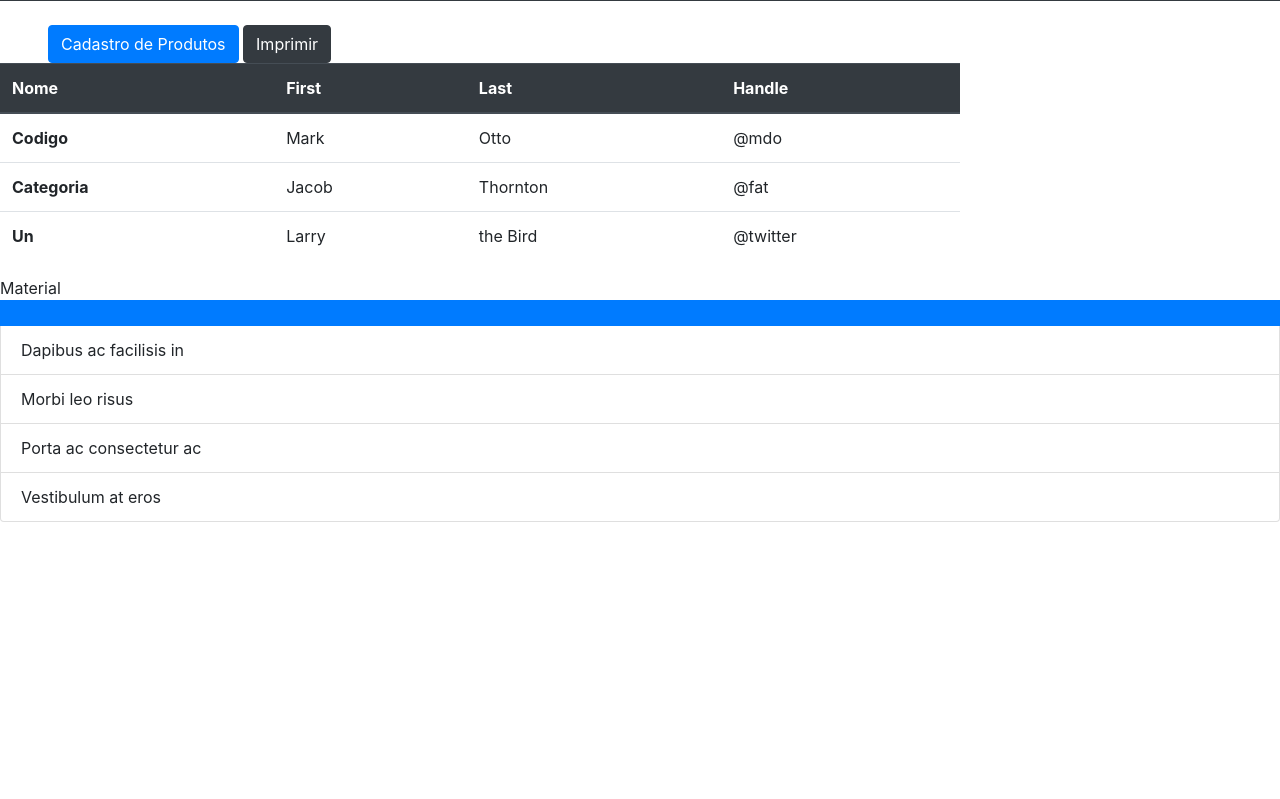
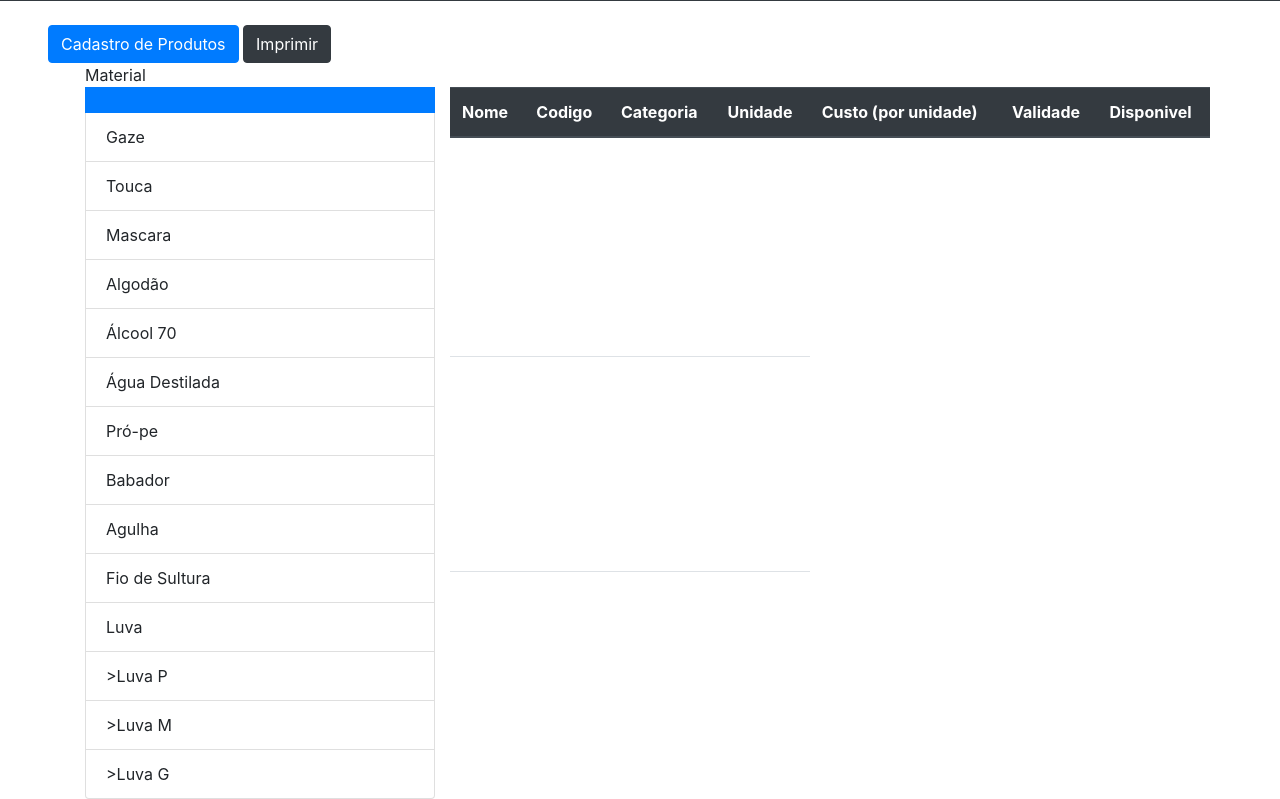
Before and after one commit to LordKariowa/projetoodonto, a PHP site: page /estoque.php in a window 1280 px wide. Shown: the part 413-1212 px from the top of the page. Before the commit the page ends 935 px from the top, so only its background shows below. Run offline with PHP 8.4, Linux system fonts and the light colour scheme; lists and menus that the app fills with data are empty.

Commit message:
Add files via upload

```diff
--- a/estoque.php
+++ b/estoque.php
@@ -15,8 +15,6 @@
 
 		<button type="button" class="btn btn-primary btn-md ml-5" data-toggle="modal" data-target="#modal1">Cadastro de Produtos</button>
         <button type="button" class="btn btn-dark">Imprimir</button>
-
-
         <!--Modal-->
 			<div class="modal fade" id="modal1" tabindex="-1" role="dialog" aria-labelledby="modalTitle" aria-hidden="true">
 				<div class="modal-dialog modal-dialog-centered" role="document">
@@ -27,7 +25,6 @@
 								<span aria-hidden="true">&times;</span>
 							</button>
 						</div>
-
 			      		<div class="modal-body">
 			        		<h5>Descrição do Material</h5>
 							<form class = "form-group mt-2" action="agendarCliente.php" method="post">
@@ -68,46 +65,64 @@
 				</div>
 			</div>
 
-		<table class="table w-75">
+<div class="container">
+ <div class= "row">
+
+<div class = "col-4">
+  <ul class="list-group"><t3>Material</t3>
+  <li class="list-group-item active"></li>
+  <li class="list-group-item">Gaze</li>
+  <li class="list-group-item">Touca</li>
+  <li class="list-group-item">Mascara</li>
+  <li class="list-group-item">Algodão</li>
+  <li class="list-group-item">Álcool 70</li>
+  <li class="list-group-item">Água Destilada</li>
+  <li class="list-group-item">Pró-pe</li>
+  <li class="list-group-item">Babador</li>
+  <li class="list-group-item">Agulha</li>
+  <li class="list-group-item">Fio de Sultura</li>
+  <li class="list-group-item">Luva</li>
+  <li class="list-group-item">>Luva P</li>
+  <li class="list-group-item">>Luva M</li>
+  <li class="list-group-item">>Luva G</li>
+  </ul>
+</div>
+
+		<table class="table w-100 col-8 mt-4">
   <thead class="thead-dark">
     <tr>
       <th scope="col">Nome</th>
-      <th scope="col">First</th>
-      <th scope="col">Last</th>
-      <th scope="col">Handle</th>
+      <th scope="col">Codigo</th>
+      <th scope="col">Categoria</th>
+      <th scope="col">Unidade</th>
+      <th scope="col">Custo (por unidade)</th>
+      <th scope="col">Validade</th>
+      <th scope="col">Disponivel</th>
     </tr>
   </thead>
   <tbody>
     <tr>
-      <th scope="row">Codigo</th>
-      <td>Mark</td>
-      <td>Otto</td>
-      <td>@mdo</td>
+      <th scope="row"></th>
+      <td></td>
+      <td></td>
+      <td></td>
     </tr>
     <tr>
-      <th scope="row">Categoria</th>
-      <td>Jacob</td>
-      <td>Thornton</td>
-      <td>@fat</td>
+      <th scope="row"></th>
+      <td></td>
+      <td></td>
+      <td></td>
     </tr>
     <tr>
-      <th scope="row">Un</th>
-      <td>Larry</td>
-      <td>the Bird</td>
-      <td>@twitter</td>
+      <th scope="row"></th>
+      <td></td>
+      <td></td>
+      <td></td>
     </tr>
   </tbody>
 </table>
-
-        <ul class="list-group"><t3>Material</t3>
-  <li class="list-group-item active"></li>
-  <li class="list-group-item">Dapibus ac facilisis in</li>
-  <li class="list-group-item">Morbi leo risus</li>
-  <li class="list-group-item">Porta ac consectetur ac</li>
-  <li class="list-group-item">Vestibulum at eros</li>
-</ul>
-
-
+</div>
+</div>
 		<script src="https://code.jquery.com/jquery-3.3.1.slim.min.js" integrity="sha384-q8i/X+965DzO0rT7abK41JStQIAqVgRVzpbzo5smXKp4YfRvH+8abtTE1Pi6jizo" crossorigin="anonymous"></script>
 		<script src="https://cdnjs.cloudflare.com/ajax/libs/popper.js/1.14.7/umd/popper.min.js" integrity="sha384-UO2eT0CpHqdSJQ6hJty5KVphtPhzWj9WO1clHTMGa3JDZwrnQq4sF86dIHNDz0W1" crossorigin="anonymous"></script>
 		<script src="https://stackpath.bootstrapcdn.com/bootstrap/4.3.1/js/bootstrap.min.js" integrity="sha384-JjSmVgyd0p3pXB1rRibZUAYoIIy6OrQ6VrjIEaFf/nJGzIxFDsf4x0xIM+B07jRM" crossorigin="anonymous"></script>
```
